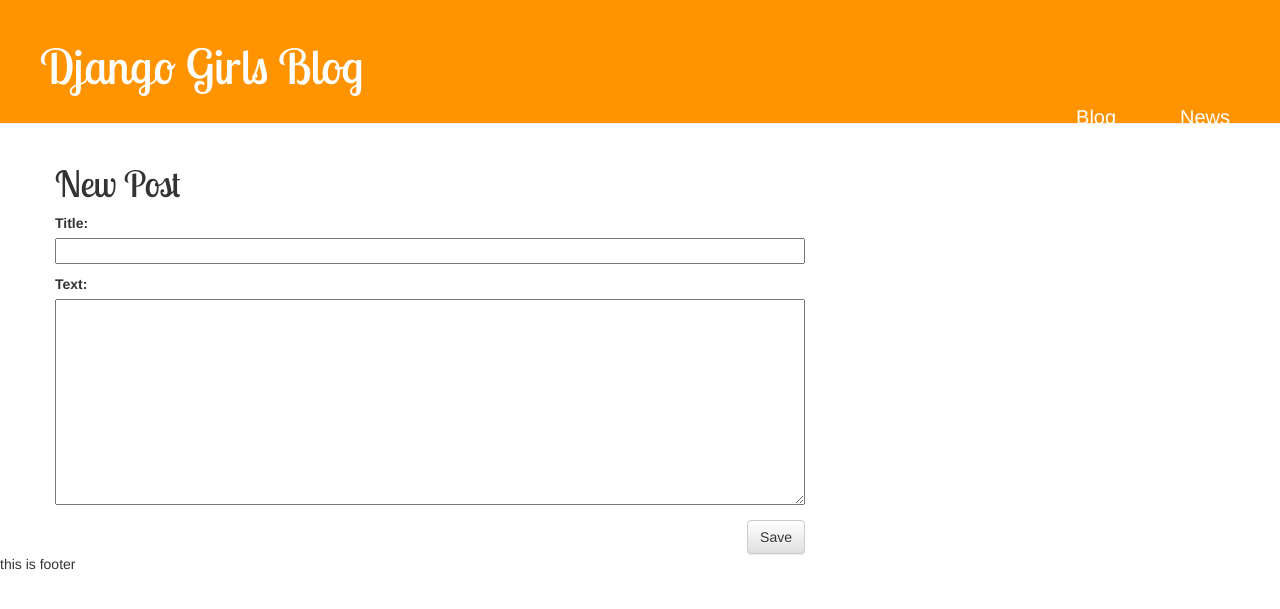
After one commit to jinger14kimchi/django-blog, a Django app: page /blog/post/new/ in a window 1280 px wide. The commit adds this page. Shown: the top 609 px of the page. Run offline with Django 3.2, Linux system fonts and the light colour scheme; some libraries are stand-ins or nearby versions.

Commit message:
Added new app

```diff
--- /dev/null
+++ b/blog/forms.py
@@ -0,0 +1,7 @@
+from django import forms
+from .models import Post
+
+class PostForm(forms.ModelForm):
+    class Meta:
+        model = Post
+        fields = ('title', 'text',)
--- a/blog/static/css/blog.css
+++ b/blog/static/css/blog.css
@@ -1,3 +1,68 @@
+.page-header {
+    background-color: #ff9400;
+    margin-top: 0;
+    padding: 20px 20px 20px 40px;
+}
+
+.page-header h1, .page-header h1 a, .page-header h1 a:visited, .page-header h1 a:active {
+    color: #ffffff;
+    font-size: 36pt;
+    text-decoration: none;
+}
+
+.content {
+    margin-left: 40px;
+}
+
+h1, h2, h3, h4 {
+    font-family: 'Lobster Two', cursive;
+}
+
+
+.save {
+    float: right;
+}
+
+.post-form textarea, .post-form input {
+    width: 100%;
+}
+
+.welcome {
+    text-align: center;
+}
+
 .content h1 a{
     color: #ffaa00;
 }
+
+.add-btn {
+    right: 0;
+    bottom: 0;
+    position: fixed;
+    margin: 20px;
+    background: #ffaa00;
+    color: #fff;
+}
+
+.post {
+    /* border-left: 2px solid #ff9999; */
+    padding: 10px;
+    margin: 20px;
+}
+
+.main-nav{
+    list-style-type: none;
+    float: right;
+}
+.main-nav ul li {
+    display: inline;
+    margin: 10px;
+
+}
+
+.main-nav ul li a {
+    color: #fff;
+    font-size: 20px;
+    padding: 20px!important;
+
+}
--- a/blog/templates/blog/base.html
+++ b/blog/templates/blog/base.html
@@ -1,16 +1,10 @@
-{% load staticfiles %}
-<!DOCTYPE html>
-<html>
-<head>
-	<title>Welcome Django Girls</title>
-	<link rel="stylesheet" href="//maxcdn.bootstrapcdn.com/bootstrap/3.2.0/css/bootstrap.min.css">
-	<link rel="stylesheet" href="//maxcdn.bootstrapcdn.com/bootstrap/3.2.0/css/bootstrap-theme.min.css">
-	<link rel="stylesheet" href="{% static 'css/blog.css' %}">
-</head>
-<body>
-    <div class="page-header">
-        <h1><a href="/">Django Girls Blog</a></h1>
-    </div>
+{% include 'blog/head.html' %}
+
+    {% comment %}
+     {% if user.is_authenticated %}
+        <a href="{% url 'post_new' %}" class="top-menu add-btn btn"><span class="glyphicon glyphicon-plus"></span>Add New</a>
+    {% endif %}
+    {% endcomment %}
     <div class="content container">
         <div class="row">
             <div class="col-md-8">
@@ -19,5 +13,6 @@
             </div>
         </div>
     </div>
-</body>
-</html>
+
+
+{% include 'blog/footer.html' %}
--- /dev/null
+++ b/blog/templates/blog/footer.html
@@ -0,0 +1,7 @@
+
+</body>
+    <footer>
+        this is footer
+    </footer>
+
+</html>
--- /dev/null
+++ b/blog/templates/blog/head.html
@@ -0,0 +1,21 @@
+{% load staticfiles %}
+<!DOCTYPE html>
+<html>
+<head>
+	<title>Welcome Django Girls</title>
+	<link rel="stylesheet" href="//maxcdn.bootstrapcdn.com/bootstrap/3.2.0/css/bootstrap.min.css">
+    <link rel="stylesheet" href="//maxcdn.bootstrapcdn.com/bootstrap/3.2.0/css/bootstrap-theme.min.css">
+    <link href="https://fonts.googleapis.com/css?family=Roboto" rel="stylesheet">
+    <link href="https://fonts.googleapis.com/css?family=Lobster+Two" rel="stylesheet">
+	<link rel="stylesheet" href="{% static 'css/blog.css' %}">
+</head>
+<body>
+    <header class="page-header">
+        <h1><a class="" href="/blog"> Django Girls Blog</a> </h1>
+        <div class="main-nav">
+            <ul>
+               <li> <a href="{% url 'post_list' %}">Blog</a></li>
+               <li> <a href="{% url 'news_list' %}">News</a></li>
+            </ul>
+        </div>
+    </header>
--- a/blog/templates/blog/post_detail.html
+++ b/blog/templates/blog/post_detail.html
@@ -6,8 +6,12 @@
             <div class="date">
                 {{ post.published_date }}
             </div>
-            <h2>Hello</h2>
         {% endif %}
+
+        {% if user.is_authenticated %}
+            <a class="btn btn-default" href="{% url 'post_edit' pk=post.pk %}"><span class="glyphicon glyphicon-pencil"></span></a>
+        {% endif %}
+
         <h1>{{ post.title }}</h1>
         <h5>{{ post.author }}</h5>
         <p>{{ post.text|linebreaksbr }}</p>
--- /dev/null
+++ b/blog/templates/blog/post_edit.html
@@ -0,0 +1,10 @@
+{% extends  'blog/base.html' %}
+
+{% block content %}
+    <h1>New Post</h1>
+    <form method="POST" class="post-form">
+        {% csrf_token %}
+        {{ form.as_p }}
+        <button type="submit" class="save btn btn-default">Save</button>
+    </form>
+{% endblock %}
--- a/blog/templates/blog/post_list.html
+++ b/blog/templates/blog/post_list.html
@@ -8,6 +8,7 @@
             </div>
 			<h1><a href="{% url 'post_detail' pk=post.pk %}">{{ post.title }}</a></h1>
             <p>{{ post.text|linebreaksbr }}</p>
+            <a href="{% url 'post_detail' pk=post.pk %}">read more..</a>
         </div>
     {% endfor %}
 {% endblock %}
--- /dev/null
+++ b/blog/templates/blog/welcome.html
@@ -0,0 +1,5 @@
+{% include 'blog/head.html' %}
+
+    <div class="welcome">
+        <h1>Welcome to my Site!!</h1>
+    </div>
--- a/blog/urls.py
+++ b/blog/urls.py
@@ -2,6 +2,9 @@ from django.conf.urls import url
 from . import views
 
 urlpatterns = [
-    url(r'^$', views.post_list, name='post_list'),
-    url(r'^post/(?P<pk>\d+)/$', views.post_detail, name='post_detail'),
+    url(r'^$', views.welcome, name='welcome'),
+    url(r'^blog/$', views.post_list, name='post_list'),
+    url(r'^blog/post/(?P<pk>\d+)/$', views.post_detail, name='post_detail'),
+    url(r'^blog/post/new/$', views.post_new, name='post_new'),
+    url(r'^blog/post/(?P<pk>\d+)/edit/$', views.post_edit, name='post_edit'),
 ]
--- a/blog/views.py
+++ b/blog/views.py
@@ -1,6 +1,12 @@
 from django.shortcuts import render, get_object_or_404
 from django.utils import timezone
 from .models import Post
+from .forms import PostForm
+from django.shortcuts import redirect
+
+
+def welcome(request):
+    return render(request, 'blog/welcome.html', {})
 
 def post_list(request):
     posts = Post.objects.filter(published_date__lte=timezone.now()).order_by('published_date')
@@ -9,3 +15,30 @@ def post_list(request):
 def post_detail(request, pk):
     post = get_object_or_404(Post, pk=pk)
     return render(request, 'blog/post_detail.html', {'post': post})
+
+def post_new(request):
+    if request.method == "POST":
+        form = PostForm(request.POST)
+        if form.is_valid():
+            post = form.save(commit=False)
+            post.author = request.user
+            post.published_date = timezone.now()
+            post.save()
+            return redirect('post_detail', pk=post.pk)
+    else:
+        form = PostForm()
+    return render(request, 'blog/post_edit.html', {'form': form})
+
+def post_edit(request, pk):
+    post = get_object_or_404(Post, pk=pk)
+    if request.method == "POST":
+        form = PostForm(request.POST, instance=post)
+        if form.is_valid():
+            post = form.save(commit=False)
+            post.author = request.user
+            post.published_date = timezone.now()
+            post.save()
+            return redirect('post_detail', pk=post.pk)
+    else:
+        form = PostForm(instance=post)
+    return render(request, 'blog/post_edit.html', {'form': form})
--- a/mysite/urls.py
+++ b/mysite/urls.py
@@ -20,6 +20,6 @@ from django.contrib import admin
 
 urlpatterns = [
     url(r'^admin/', admin.site.urls),
-    url(r'^blog/', include('blog.urls')),
+    url(r'', include('blog.urls')),
     url(r'^news/', include('news.urls')),
 ]
--- a/news/urls.py
+++ b/news/urls.py
@@ -3,4 +3,5 @@ from . import views
 
 urlpatterns = [
     url(r'^$', views.news_list, name='news_list'),
+    url(r'^post/(?P<pk>\d+)/$', views.news_detail, name='news_detail'),
 ]
```
Also changed, not shown: blog/templates/blog/jing.html (deleted, +0 -8 lines), news/templates/news/news_detail.html (added, +22 -0 lines), news/templates/news/news_list.html (+14 -8 lines), news/views.py (+12 -3 lines), news/static/news.css (added).
